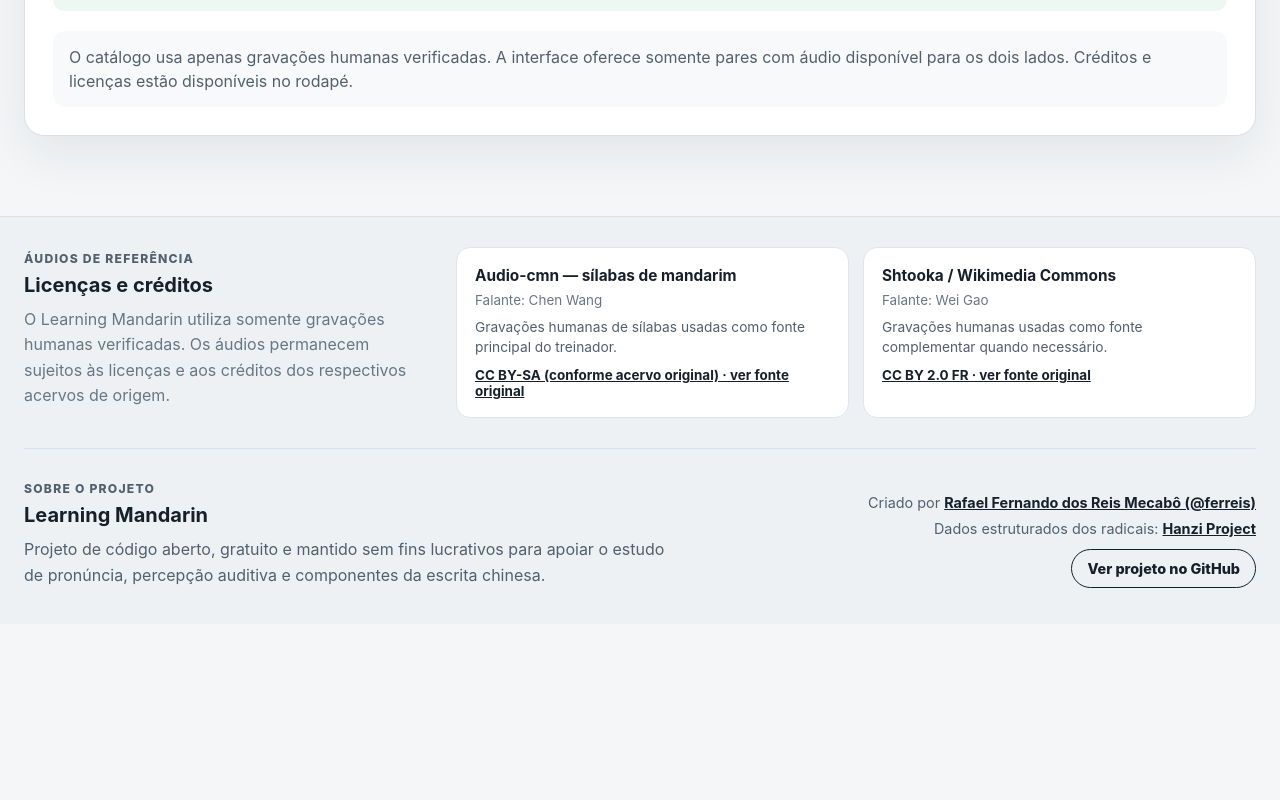
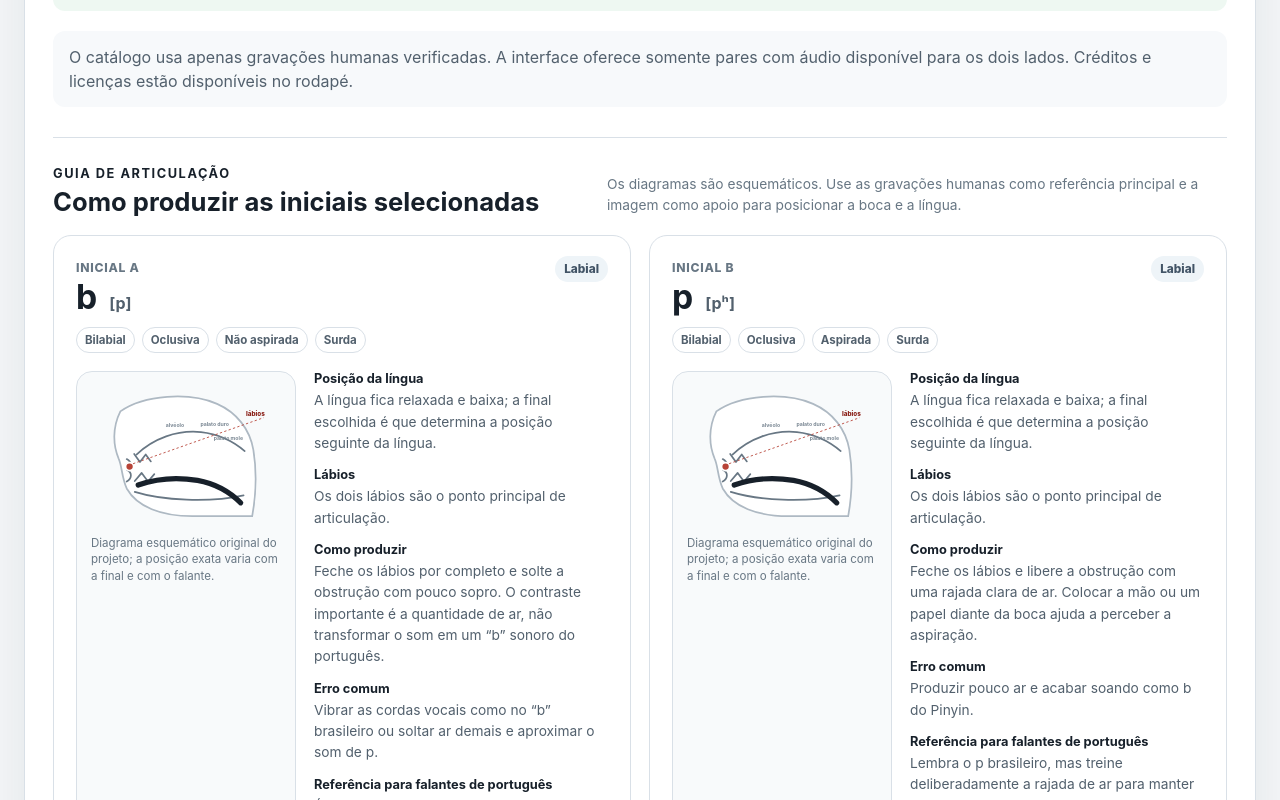
Before and after one commit to ferreis/PasiMandarim, a Vue app: page / in a window 1280 px wide. Shown: the part 880-1680 px from the top of the page. Before the commit the page ends 1504 px from the top, so only its background shows below. Built offline with nearby package versions, Linux system fonts and the light colour scheme.

Commit message:
feat: exibe guia de pronúncia na comparação

```diff
--- a/src/components/ComparisonTrainer.vue
+++ b/src/components/ComparisonTrainer.vue
@@ -11,6 +11,7 @@
 import { playHumanAudio } from '../services/audioPlayer'
 import { buildToneMarkedPinyin } from '../utils/pinyin'
 import type { HumanAudioSample, MandarinTone } from '../types/audio'
+import InitialPronunciationPair from './InitialPronunciationPair.vue'
 
 const toneLabels: Record<MandarinTone, string> = {
   1: '1º tom',
@@ -111,7 +112,7 @@
     <div class="controls-grid">
       <label>
         <span class="field-label">Inicial A</span>
-        <select v-model="initialA">
+        <select v-model="initialA" aria-label="Inicial A">
           <option v-for="initial in pinyinInitials" :key="`a-${initial.value || 'none'}`" :value="initial.value">
             {{ initial.value ? initial.label : '∅ — sem inicial' }}
           </option>
@@ -120,7 +121,7 @@
 
       <label>
         <span class="field-label">Inicial B</span>
-        <select v-model="initialB">
+        <select v-model="initialB" aria-label="Inicial B">
           <option v-for="initial in pinyinInitials" :key="`b-${initial.value || 'none'}`" :value="initial.value">
             {{ initial.value ? initial.label : '∅ — sem inicial' }}
           </option>
@@ -190,5 +191,7 @@
     <p class="audio-notice">
       O catálogo usa apenas gravações humanas verificadas. A interface oferece somente pares com áudio disponível para os dois lados. Créditos e licenças estão disponíveis no rodapé.
     </p>
+
+    <InitialPronunciationPair :initial-a="initialA" :initial-b="initialB" />
   </section>
 </template>
```
